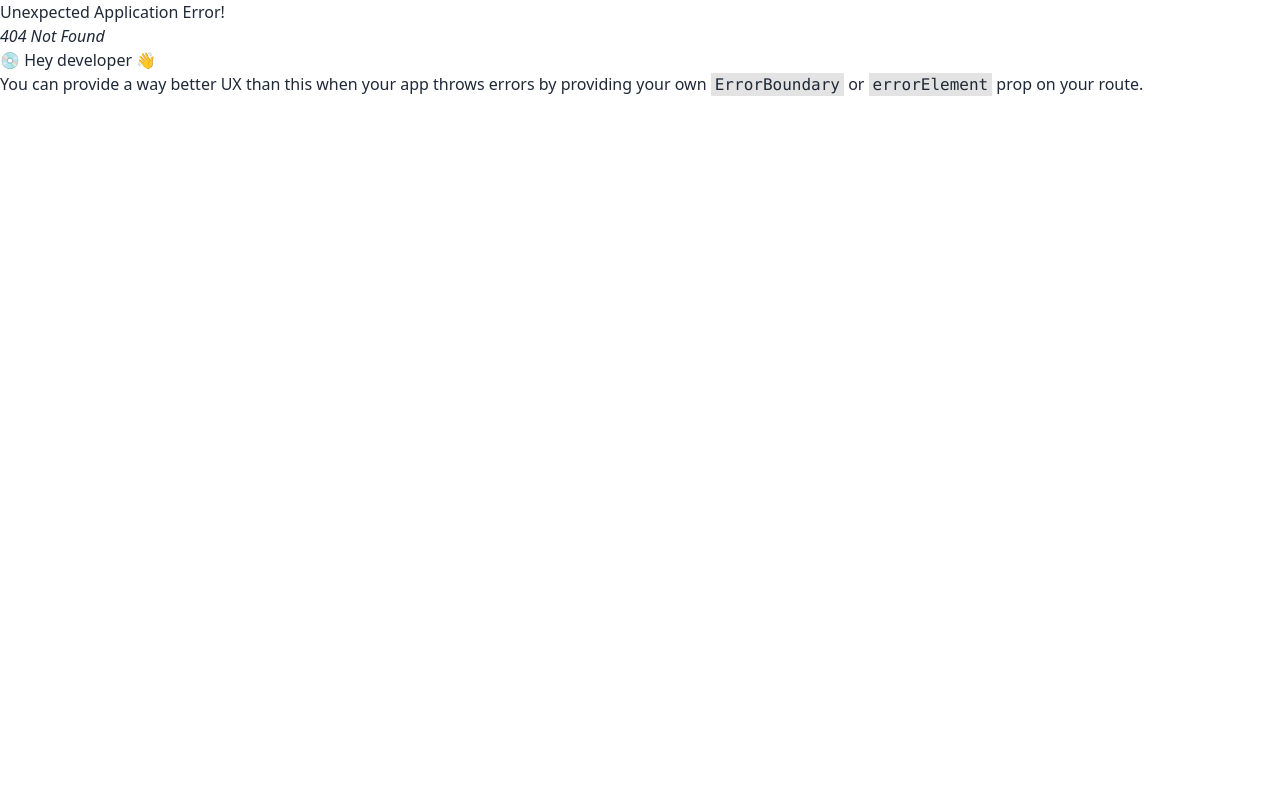
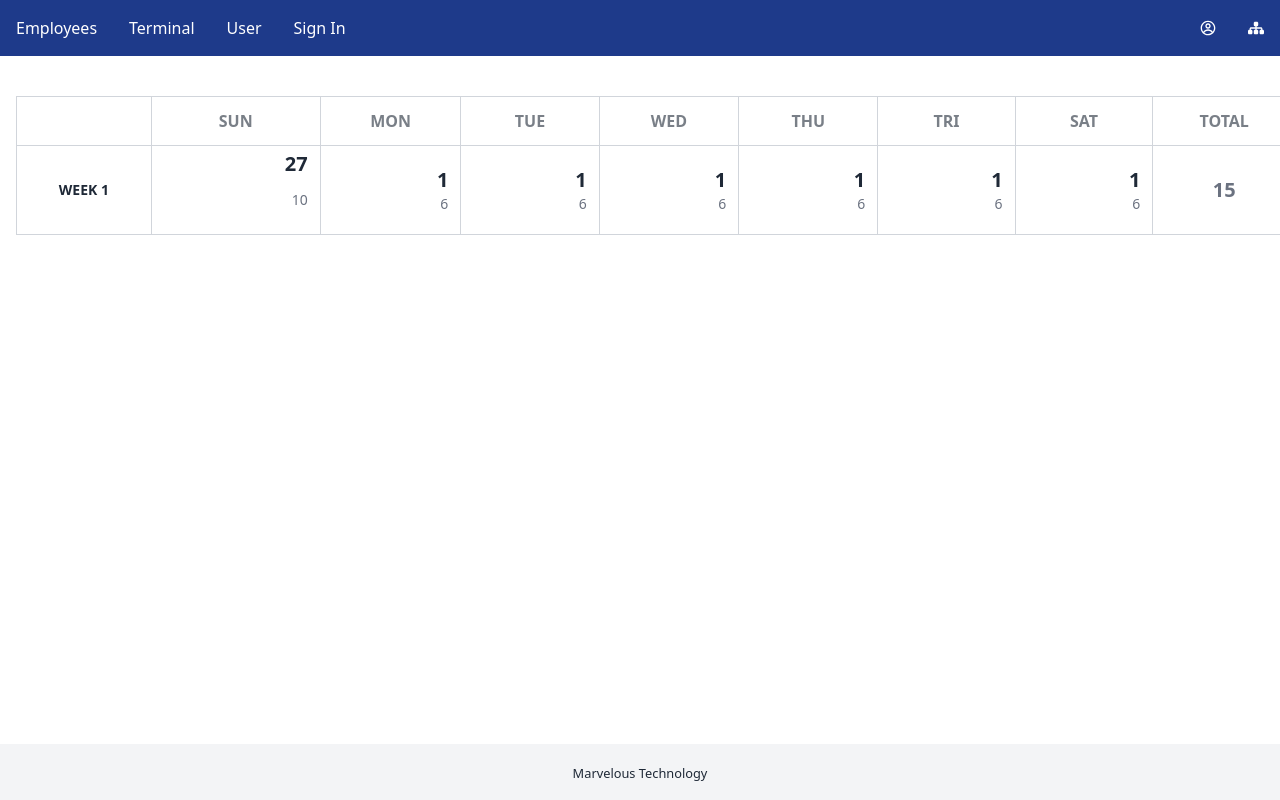
Before and after one commit to HironmoyRay/Employee_Management, a React (Vite) app: page /calender in a window 1280 px wide. Before the commit this address had no page. Built offline with nearby package versions, Linux system fonts and the light colour scheme.

Commit message:
Table Formate

```diff
--- /dev/null
+++ b/src/pages/Calender/Calender.jsx
@@ -0,0 +1,67 @@
+const Calender = () => {
+  return (
+    <div className="max-w-screen-xl mx-auto ">
+      <table className="table mt-10 mx-4">
+        <thead>
+          <tr className="text-center border border-SECONDARY-light text-base">
+            <td className="border w-40 h-10 border-SECONDARY-light "></td>
+            <td className="border w-40 h-10 border-SECONDARY-light ">SUN</td>
+            <td className="border w-40 h-10 border-SECONDARY-light ">MON</td>
+            <td className="border w-40 h-10 border-SECONDARY-light ">TUE</td>
+            <td className="border w-40 h-10 border-SECONDARY-light ">WED</td>
+            <td className="border w-40 h-10 border-SECONDARY-light ">THU</td>
+            <td className="border w-40 h-10 border-SECONDARY-light ">TRI</td>
+            <td className="border w-40 h-10 border-SECONDARY-light ">SAT</td>
+            <td className="border w-40 h-10 border-SECONDARY-light text-center">
+              TOTAL
+            </td>
+          </tr>
+        </thead>
+        <tbody>
+          <tr className="m-0 p-0 ">
+            <th className="border border-SECONDARY-light p-1 text-center">
+              WEEK 1
+            </th>
+            <td className="border border-SECONDARY-light m-0w-20 p-1">
+              <div className="text-right w-40 h-10 m-0 text-xl font-semibold pr-2">
+                27
+              </div>
+              <div className="text-right w-40 h-10 m-0  text-SECONDARY pr-2 ">
+                10
+              </div>
+            </td>
+            <td className="border border-SECONDARY-light p-1">
+              <div className="text-right text-xl font-semibold pr-2">1</div>
+              <div className="text-right text-SECONDARY pr-2">6</div>
+            </td>
+            <td className="border border-SECONDARY-light p-1">
+              <div className="text-right text-xl font-semibold pr-2">1</div>
+              <div className="text-right text-SECONDARY pr-2">6</div>
+            </td>
+            <td className="border border-SECONDARY-light p-1">
+              <div className="text-right text-xl font-semibold pr-2">1</div>
+              <div className="text-right text-SECONDARY pr-2">6</div>
+            </td>
+            <td className="border border-SECONDARY-light p-1">
+              <div className="text-right text-xl font-semibold pr-2">1</div>
+              <div className="text-right text-SECONDARY pr-2">6</div>
+            </td>
+            <td className="border border-SECONDARY-light p-1">
+              <div className="text-right text-xl font-semibold pr-2">1</div>
+              <div className="text-right text-SECONDARY pr-2">6</div>
+            </td>
+            <td className="border border-SECONDARY-light p-1">
+              <div className="text-right text-xl font-semibold pr-2">1</div>
+              <div className="text-right text-SECONDARY pr-2">6</div>
+            </td>
+            <td className="border border-SECONDARY-light p-1 text-center text-xl text-SECONDARY font-semibold ">
+              15
+            </td>
+          </tr>
+        </tbody>
+      </table>
+    </div>
+  );
+};
+
+export default Calender;
--- a/src/pages/Employee/Employee.jsx
+++ b/src/pages/Employee/Employee.jsx
@@ -1,6 +1,8 @@
 // const details = useLoaderData();
 import { CiEdit } from "react-icons/ci";
-import { MdDelete, MdTerminal } from "react-icons/md";
+import { MdDelete } from "react-icons/md";
+import { SlCalender } from "react-icons/sl";
+import { Link } from "react-router-dom";
 
 const Employee = ({ employee }) => {
   const {
@@ -18,16 +20,16 @@ const Employee = ({ employee }) => {
   return (
     <tbody>
       <tr className="hover:bg-SECONDARY-lightest">
-        <th >{GUID}</th>
-        <td >{EID}</td>
-        <td >{Name}</td>
-        <td >{First_Name}</td>
-        <td >{Last_Name}</td>
-        <td >{Email}</td>
-        <td >{Join_Date}</td>
-        <td >{Terminal}</td>
-        <td >{Created}</td>
-        <td >
+        <th>{GUID}</th>
+        <td>{EID}</td>
+        <td>{Name}</td>
+        <td>{First_Name}</td>
+        <td>{Last_Name}</td>
+        <td>{Email}</td>
+        <td>{Join_Date}</td>
+        <td>{Terminal}</td>
+        <td>{Created}</td>
+        <td>
           <div className="flex items-center justify-between ">
             <div>
               <a href="" className="tooltip" data-tip="Edit">
@@ -41,9 +43,9 @@ const Employee = ({ employee }) => {
             </div>
 
             <div>
-              <a href="" className="tooltip" data-tip="Terminal">
-                <MdTerminal />
-              </a>
+              <Link to="/calender">
+                <SlCalender/>
+              </Link>
             </div>
           </div>
         </td>
--- a/src/pages/Employees/Employees.jsx
+++ b/src/pages/Employees/Employees.jsx
@@ -13,7 +13,7 @@ const Employees = () => {
             Create
           </button>
         </div>
-        <table className="table table-sm">
+        <table className="table table-sm  border-x border-SECONDARY-lightest    ">
           <thead className="">
             <tr className=" bg-PRIMARY-dark  text-WHITE  ">
               <th>GUID</th>
```
Also changed, not shown: src/main.jsx (+6 -1 lines).
